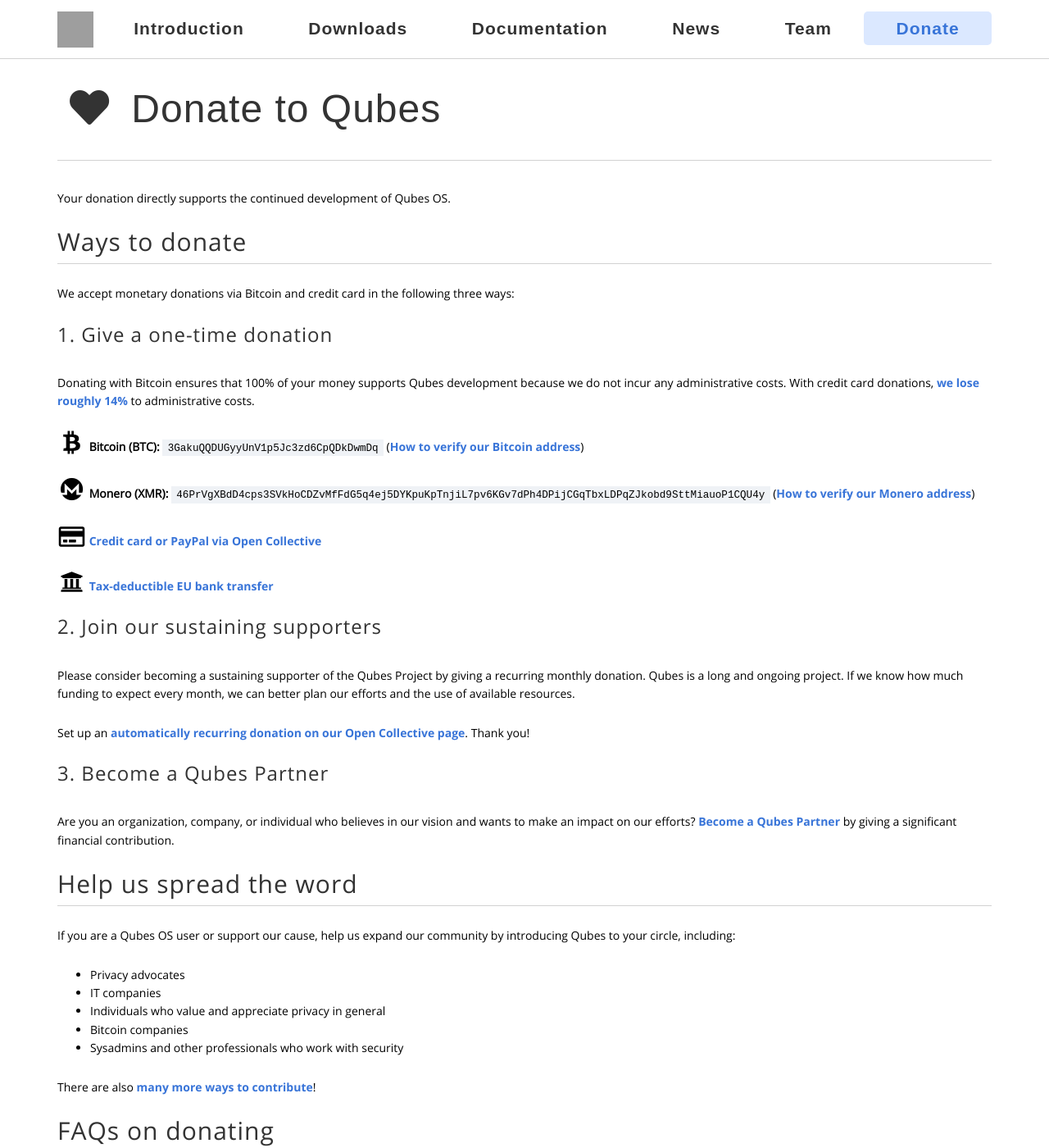
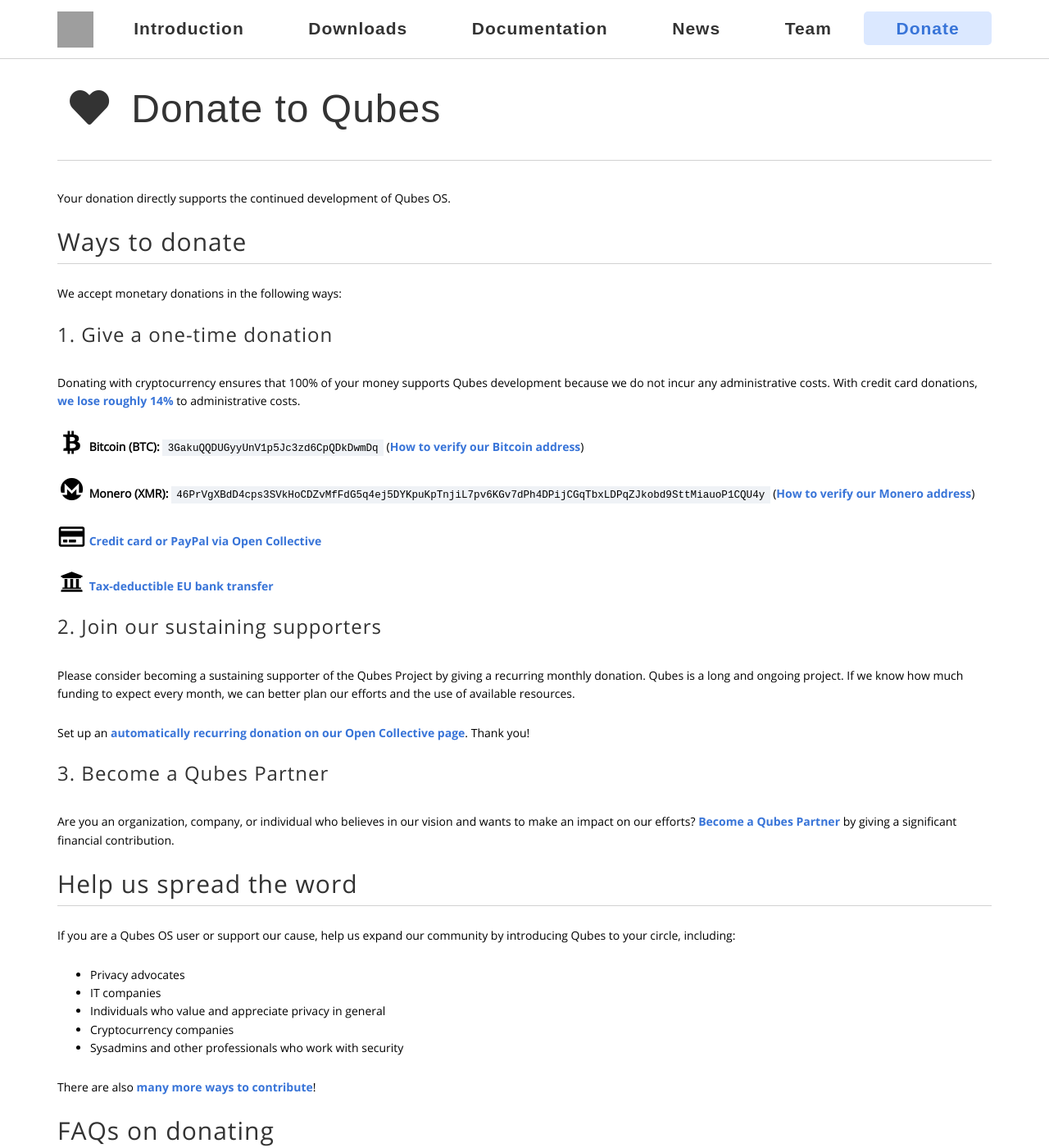
Before and after one commit to QubesOS/qubesos.github.io, a Jekyll site: the page built from pages/donate.md, in a window 1280 px wide and 1400 px high. Shown: the whole window at 82% size. Built offline with Jekyll 4.4.1, drawn with Linux system fonts in a browser that asks for light colours; some web fonts are replaced; some of the changed text lies outside the part shown; grey boxes are pictures that could not be loaded.

Commit message:
Update wording for accuracy
See: https://forum.qubes-os.org/t/4463/25

```diff
--- a/pages/donate.md
+++ b/pages/donate.md
@@ -15,11 +15,11 @@ Your donation directly supports the continued development of Qubes OS.
 
 ## Ways to donate
 
-We accept monetary donations via Bitcoin and credit card in the following three ways:
+We accept monetary donations in the following ways:
 
 ### 1. Give a one-time donation
 
-Donating with Bitcoin ensures that 100% of your money supports Qubes development because we do not incur any administrative costs.
+Donating with cryptocurrency ensures that 100% of your money supports Qubes development because we do not incur any administrative costs.
 With credit card donations, [we lose roughly 14%](https://docs.opencollective.foundation/how-it-works/fees) to administrative costs.
 
 **<i class="fa fa-2x fa-fw black-icon fa-bitcoin"></i> Bitcoin (BTC):** `3GakuQQDUGyyUnV1p5Jc3zd6CpQDkDwmDq` ([How to verify our Bitcoin address](#how-do-i-verify-your-bitcoin-address))
@@ -50,7 +50,7 @@ If you are a Qubes OS user or support our cause, help us expand our community by
 - Privacy advocates
 - IT companies
 - Individuals who value and appreciate privacy in general
-- Bitcoin companies
+- Cryptocurrency companies
 - Sysadmins and other professionals who work with security
 
 There are also [many more ways to contribute](/doc/contributing/)!
@@ -86,7 +86,7 @@ If we were to allocate these limited resources to providing support to individua
 
 ### Is my donation tax deductible?
 
-Donations via credit card or Bitcoin to the Qubes project are not tax deductible.
+Donations via credit card or cryptocurrency to the Qubes OS Project are not tax deductible.
 Donations via [EU Bank Transfer](#how-can-i-donate-via-eu-bank-transfer) should be tax deductible.
 
 ### How can I donate via EU bank transfer?
```
